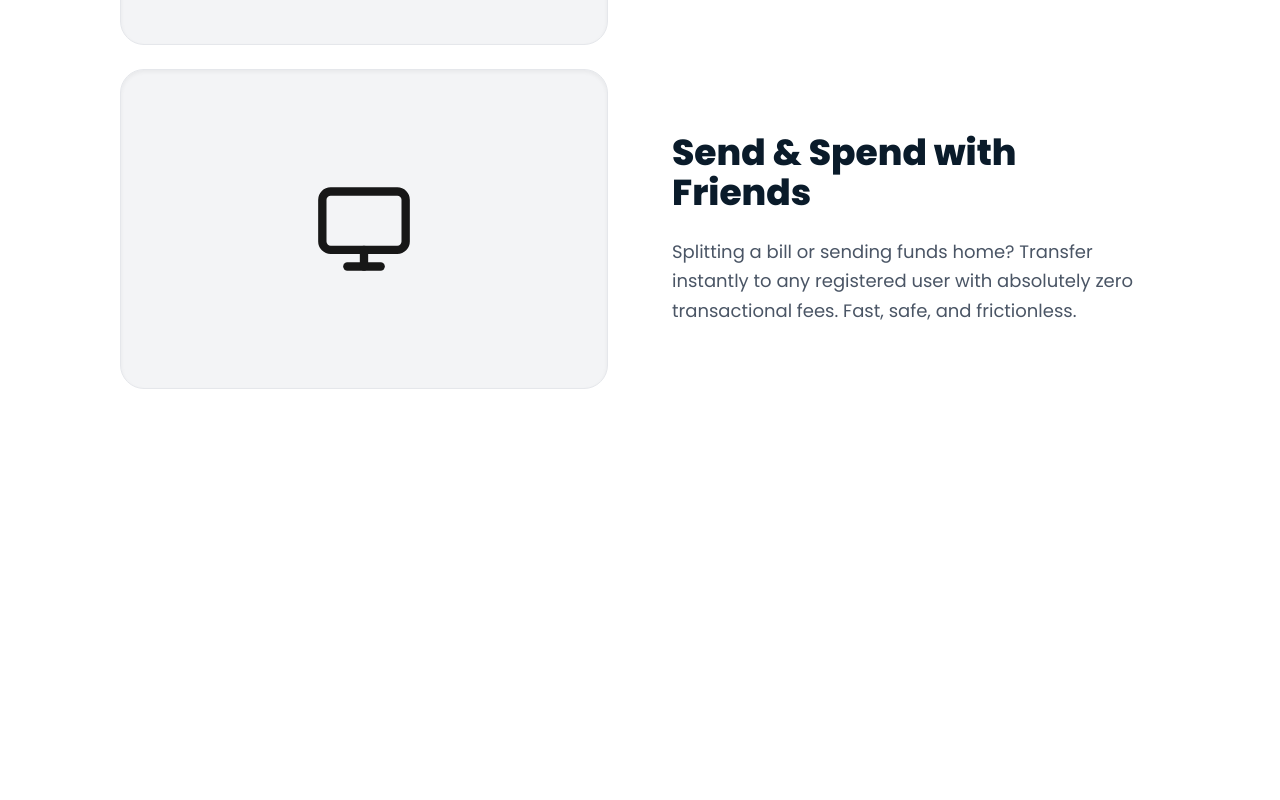
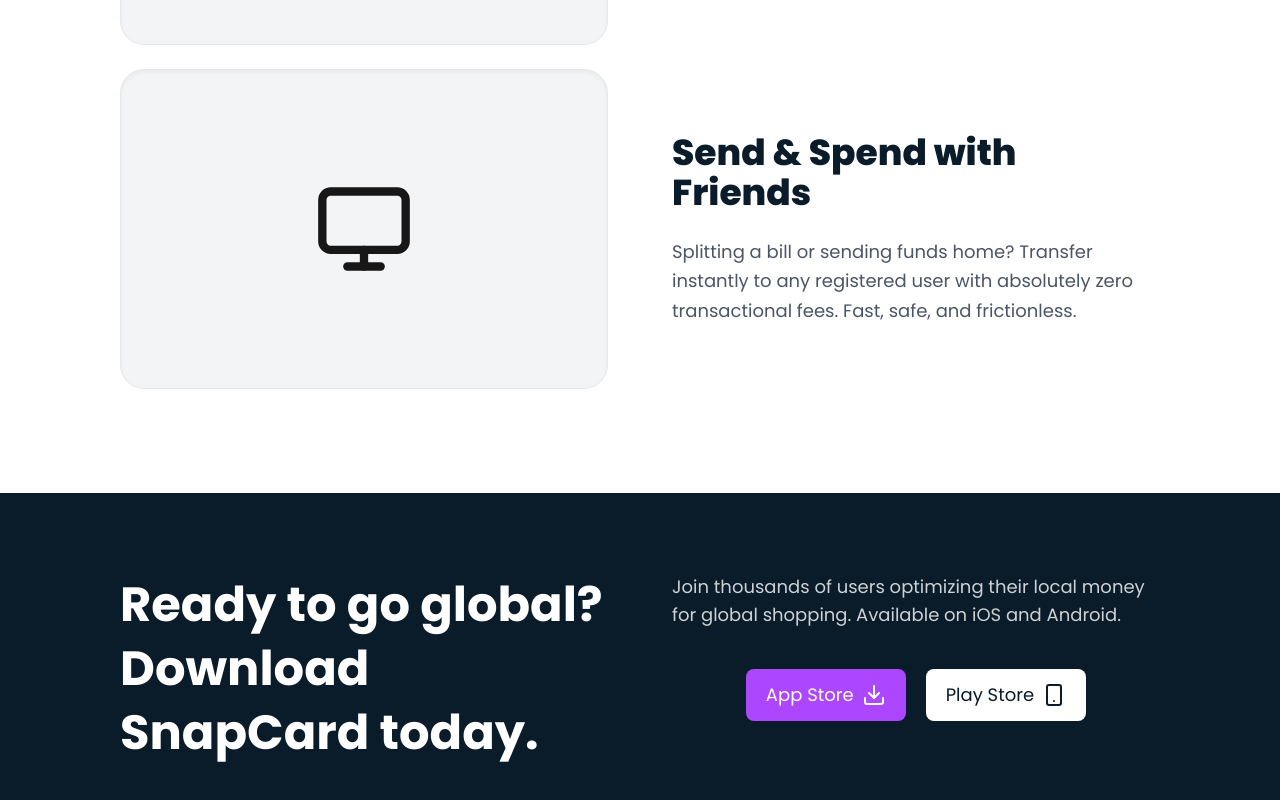
Before and after one commit to Rogers-17/PayFlow, a Next.js app: page / in a window 1280 px wide. Shown: the part 1767-2567 px from the top of the page. Before the commit the page ends 2260 px from the top, so only its background shows below. Built offline with nearby package versions, Linux system fonts and the light colour scheme.

Commit message:
feat(CTA): add final CTA

```diff
--- a/app/page.tsx
+++ b/app/page.tsx
@@ -1,3 +1,4 @@
+import CallToActions from "@/sections/CallToActions";
 import Features from "@/sections/Features";
 import Hero from "@/sections/Hero";
 import SocialProof from "@/sections/SocialProof";
@@ -8,6 +9,7 @@
       <Hero />
       <SocialProof />
       <Features />
+      <CallToActions />
     </>
   )
 }
--- /dev/null
+++ b/sections/CallToActions.tsx
@@ -0,0 +1,32 @@
+import Button from "@/components/ui/Button";
+import { Download, Smartphone } from "lucide-react";
+
+export default function CallToActions () {
+    return (
+        <section className="py-16 md:py-18 lg:py-20 bg-primary text-white">
+            <div className="main grid gridcols-1 md:grid-cols-2 gap-4 md:gap-16">
+                <h2 className="text-4xl md:text-5xl font-bold mb-6
+                tracking-normal lg:leading-16 leading-14">
+                    Ready to go global? Download SnapCard today.
+                </h2>
+
+                <div>
+                    <p className="text-lg opacity-80 mb-10 max-w-lg mx-auto">
+                Join thousands of users optimizing their local money for global shopping. Available on iOS and Android.
+                </p>
+                <div className="mt-5 flex gap-5 flex-col lg:flex-row justify-center">
+                    <Button
+                    className="px-5 py-3 bg-purple-500 rounded-lg
+                    flex items-center gap-2 text-lg justify-center"
+                    >App Store <Download /></Button>
+                    <Button
+                    className="px-5 py-3 bg-white text-primary rounded-lg
+                    flex items-center gap-2 text-lg justify-center"
+                    >Play Store <Smartphone /></Button>
+                </div>
+                </div>
+
+            </div>
+        </section>
+    )
+}
```
